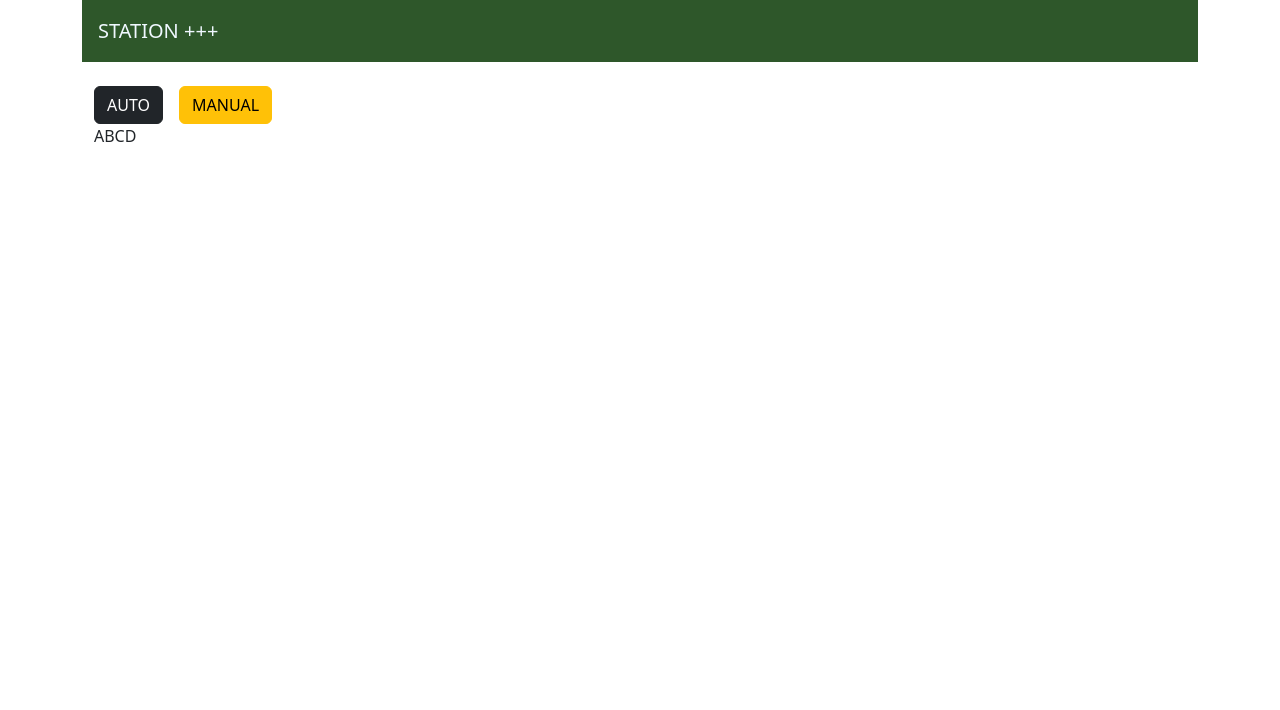
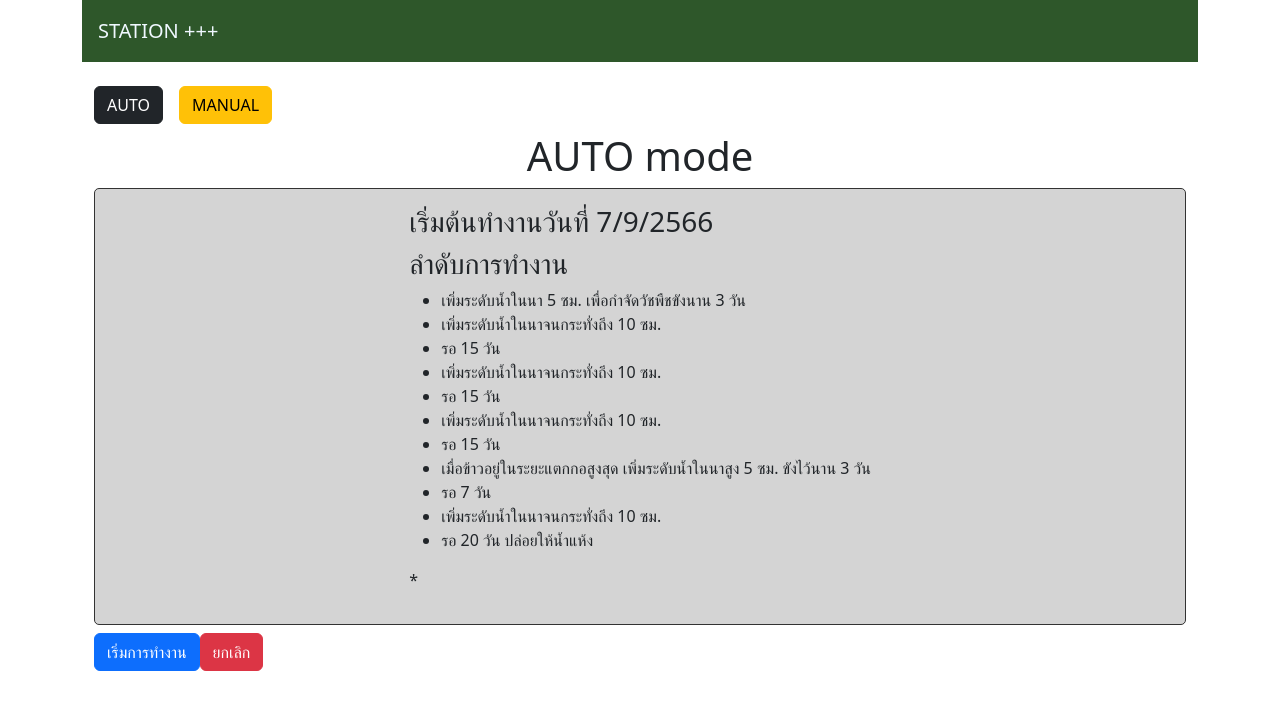
Before and after one commit to WitsaKrm/Fullstack_CEP, a React (Create React App) app in the folder frontend/: page /station/1 in a window 1280 px wide. Both pictures are taken after a click on the element "AUTO". Shown: the top 710 px of the page. Built offline with nearby package versions, Linux system fonts and the light colour scheme.

Commit message:
added box and detail

```diff
--- /dev/null
+++ b/frontend/src/components/box/box.jsx
@@ -0,0 +1,17 @@
+import React from "react";
+import PropTypes from "prop-types";
+import style from "./box.module.css";
+
+const Box = (props) => {
+  return (
+    <>
+      <div className={style.box}>
+        <div className={style.detail}>
+        {props.detail}
+        </div>
+      </div>
+    </>
+  );
+};
+
+export default Box;
--- /dev/null
+++ b/frontend/src/components/box/box.module.css
@@ -0,0 +1,25 @@
+
+.box {
+    margin: 8px 0;
+    padding: 16px 16px;
+  display: flex;
+  justify-content: center;
+  align-items: center;
+  background-color: rgb(212, 212, 212);
+  width: 100%;
+  height: fit-content;
+  border: 1px solid #333;
+  border-radius: 5px;
+}
+
+@media (max-width: 768px) {
+  .box {
+    height: 150px;
+  }
+}
+
+@media (max-width: 576px) {
+  .box {
+    height: 100px;
+  }
+}
--- a/frontend/src/components/node/node.module.css
+++ b/frontend/src/components/node/node.module.css
@@ -1,12 +1,24 @@
 .nodecontainer {
-  margin: 8px;
+  /* margin: 8px;
   padding: 16px;
   border-radius: 10px;
   background-color: #dadada;
   color: #084603;
   display: flex;
   flex-direction: column;
-  width: fit-content;
+  width: 300; */
+  display: flex;
+  flex-direction: column;
+  justify-content: center;
+  align-items: center;
+  margin: 8px 0 32px 0;
+  padding: 16px 8px;
+  width: 300px;
+  height: 150px;
+  border-radius: 10px;
+  border: none;
+  background-color: #dadada;
+  color: #000000;
 }
 
 .node {
@@ -75,6 +87,7 @@
     margin: 0 0;
     display: inline-block;
   }
+
 }
 
 
--- a/frontend/src/pages/users/StationPage/stationPage.jsx
+++ b/frontend/src/pages/users/StationPage/stationPage.jsx
@@ -3,10 +3,14 @@ import { useHistory } from "react-router-dom";
 import AppHeader from "../../../components/header/app-header";
 import style from "./stationPage.module.css";
 
+import Box from "../../../components/box/box";
+import WaterLevel from "../../../components/waterlevel/waterlevel";
+import LevelSlide from "../../../components/waterlevel/levelslide";
+
 const StationPage = () => {
   const history = useHistory();
-  const [isAutoVisible, setIsAutoVisible] = useState(false);
-  const [isManualVisible, setIsManualVisible] = useState(false);
+  const [isAutoVisible, setIsAutoVisible] = useState();
+  const [isManualVisible, setIsManualVisible] = useState();
 
   const handleAutoClick = () => {
     setIsAutoVisible(true);
@@ -19,20 +23,64 @@ const StationPage = () => {
   };
 
   // Define HTML elements as constants
-  const autoContent = <p>ABCD</p>;
-  const manualContent = ()=>(
-<>
-<p key="1">1234</p>
-    <h1 key="2">HOME</h1>
-    <button key="3">4567</button>
-    <button key="4">8910</button>
+  const autoContent = () => (
+    <>
+      <h1>AUTO mode</h1>
+      <Box
+        detail={
+          <>
+            <h3>เริ่มต้นทำงานวันที่ 7/9/2566</h3>
+            <h3>ลำดับการทำงาน</h3>
+            <ul>
+              <li>เพิ่มระดับน้ำในนา 5 ซม. เพื่อกำจัดวัชพืชขังนาน 3 วัน</li>
+              <li>เพิ่มระดับน้ำในนาจนกระทั่งถึง 10 ซม.</li>
+              <li>รอ 15 วัน</li>
+              <li>เพิ่มระดับน้ำในนาจนกระทั่งถึง 10 ซม.</li>
+              <li>รอ 15 วัน</li>
+              <li>เพิ่มระดับน้ำในนาจนกระทั่งถึง 10 ซม.</li>
+              <li>รอ 15 วัน</li>
+              <li>
+                เมื่อข้าวอยู่ในระยะแตกกอสูงสุด เพิ่มระดับน้ำในนาสูง 5 ซม.
+                ขังไว้นาน 3 วัน
+              </li>
+              <li>รอ 7 วัน</li>
+              <li>เพิ่มระดับน้ำในนาจนกระทั่งถึง 10 ซม.</li>
+              <li>รอ 20 วัน ปล่อยให้น้ำแห้ง</li>
+            </ul>
+            <p>*</p>
+          </>
+        }
+      />
+      <div className="btn btn-primary">เริ่มการทำงาน</div>
+      <div className="btn btn-danger">ยกเลิก</div>
     </>
-)
+  );
+
+  const manualContent = () => (
+    <>
+      <h1>MANUAL</h1>
+      <Box
+        detail={
+          <>
+            <WaterLevel
+              waterLevel
+              maxWaterHeight={300}
+              date={"9/9/2023"}
+            ></WaterLevel>
+            <LevelSlide
+              level={0}
+              // handleSlide={handleSlide}
+            ></LevelSlide>
+          </>
+        }
+      ></Box>
+    </>
+  );
   return (
     <>
       <AppHeader nameHeader="STATION" />
       <div className="container">
-        <div className={style.users_btt}>
+        <div className={style.btt}>
           <div
             className={`${style.btn} btn btn-dark`}
             onClick={handleAutoClick}
@@ -49,7 +97,7 @@ const StationPage = () => {
         <div className="control">
           {(isManualVisible || isAutoVisible) && (
             <div className={isAutoVisible ? style.auto : style.manual}>
-              {isAutoVisible ? autoContent : manualContent()}
+              {isAutoVisible ? autoContent() : manualContent()}
             </div>
           )}
         </div>
--- a/frontend/src/pages/users/StationPage/stationPage.module.css
+++ b/frontend/src/pages/users/StationPage/stationPage.module.css
@@ -2,3 +2,6 @@
 margin-right: 16px;
 text-transform: uppercase
 }
+.btt{
+    margin: 8px 0;
+}
```
